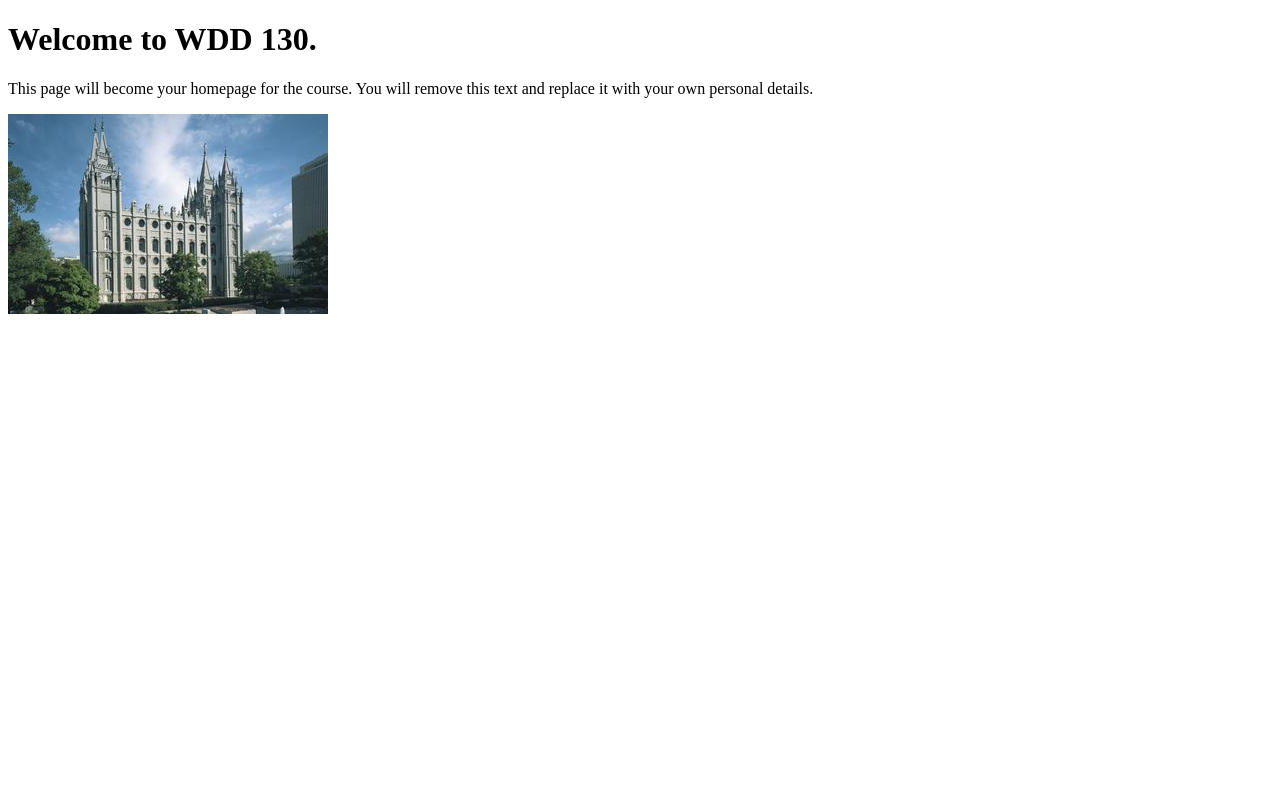
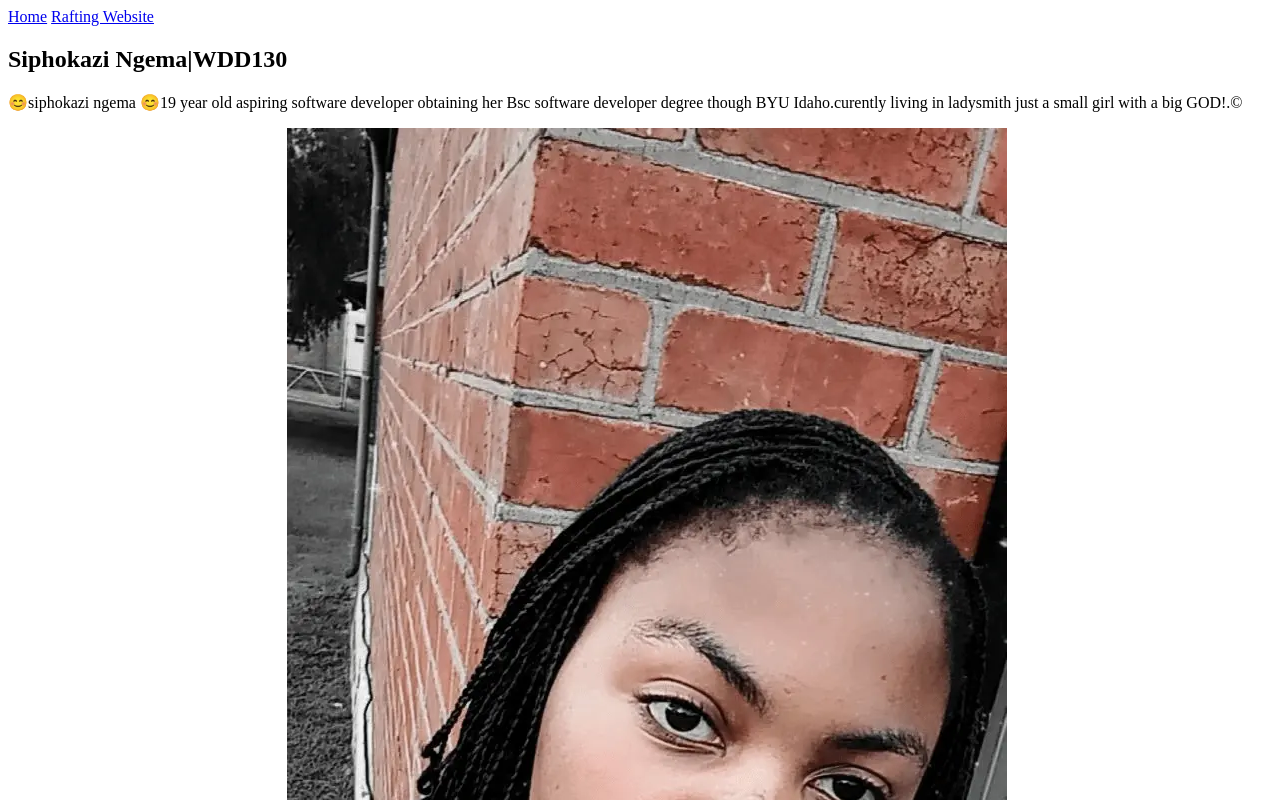
Before and after one commit to siphokazi0307/wdd130, a plain HTML site: page index.html in a window 1280 px wide. Shown: the top 800 px of the page. Drawn offline with Linux system fonts and the light colour scheme.

Commit message:
i changed the html file and edited a picture

```diff
--- a/index.html
+++ b/index.html
@@ -1,14 +1,24 @@
 <!DOCTYPE html>
 <html lang="en">
-<head>
+<header>
     <meta charset="UTF-8">
     <meta name="viewport" content="width=device-width, initial-scale=1.0">
-    <title>WDD 130 | Personal Homepage</title>
-</head>
-<body>
-    <h1>Welcome to WDD 130.</h1>
-    <p>This page will become your homepage for the course. You will remove this text and replace it with your own personal details.</p>
+    <title> Siphokazi Ngema |WDD 130</title>
+</header>
+<nav>
+    <a href="#">Home</a>
+    <a href="WWr/">Rafting Website</a>
 
-    <img src="images/salt-lake-temple.jpg" alt="The Salt Lake Temple.">
-</body>
+
+    <body>
+        <h1>Siphokazi Ngema|WDD130</h1>
+        <p> 😊siphokazi ngema 😊19 year old aspiring software developer obtaining her Bsc
+            software developer degree
+            though BYU Idaho.curently living in
+            ladysmith just a small girl with a big GOD!.©
+        </p>©️2026❤️siphokazi ngema❤️south africa
+
+        <img src="images/IMG.reduced.webp" alt="picture of my self.">
+    </body>
+
 </html>
```
Also changed, not shown: images/IMG.reduced.webp (added).
